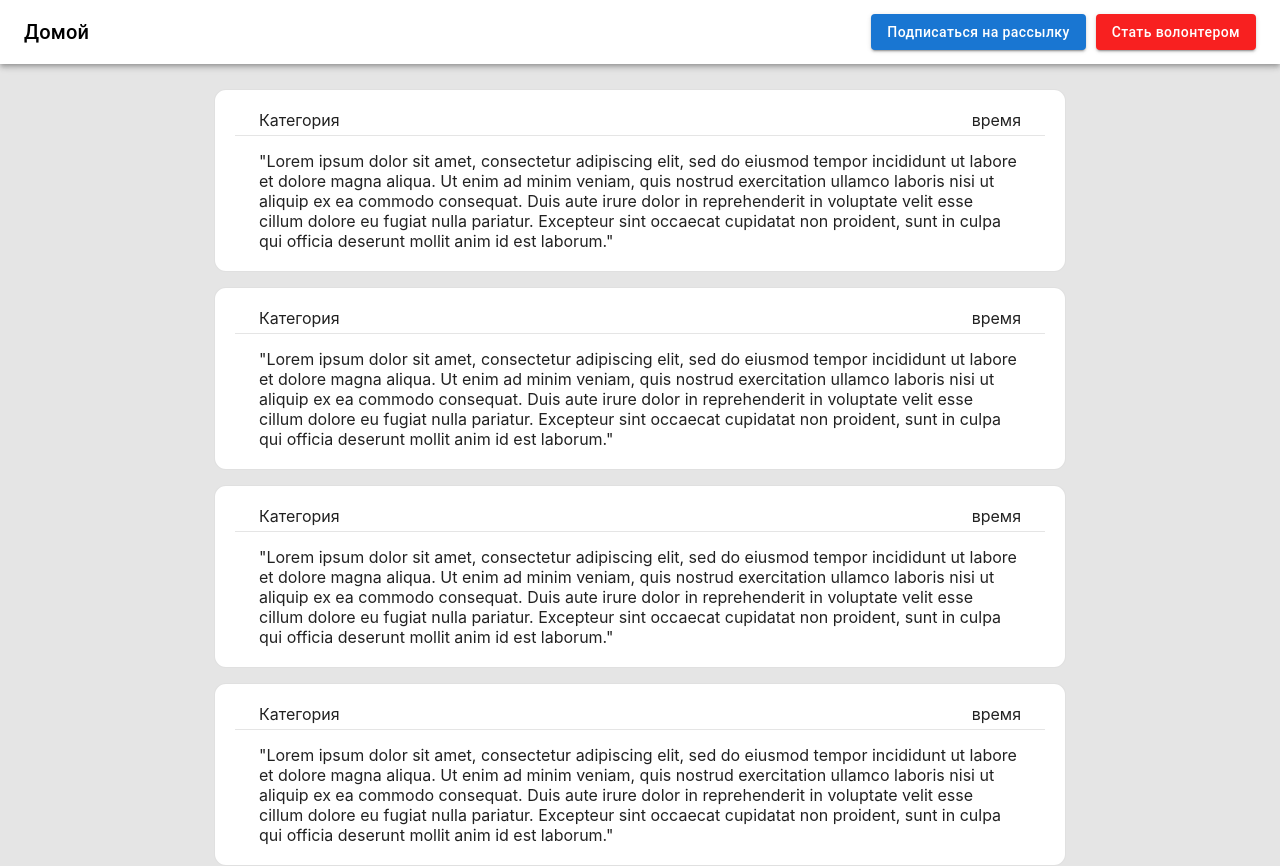
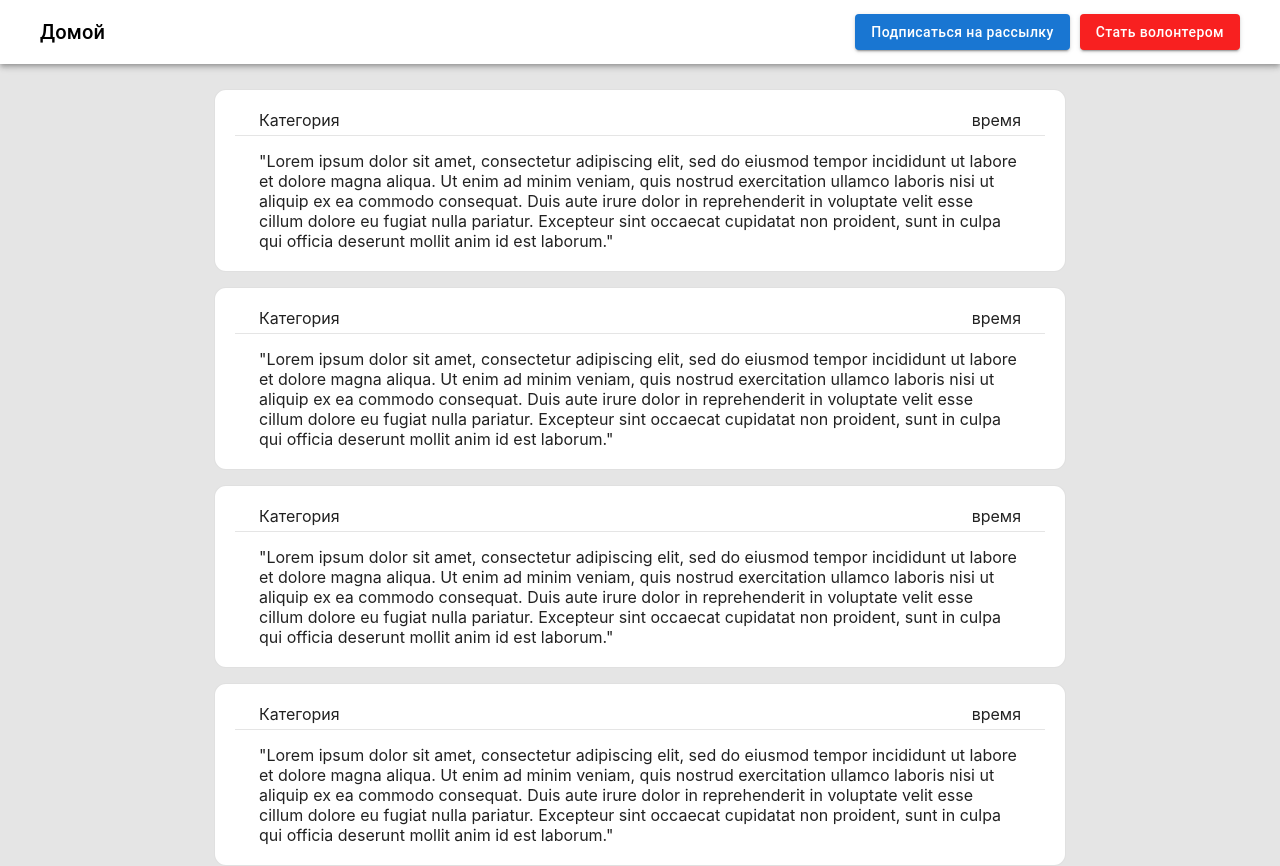
Before and after one commit to salavat876/rostelekom, a React (Create React App) app: page / in a window 1280 px wide. Shown: the top 866 px of the page. Built offline with nearby package versions, Linux system fonts and the light colour scheme.

Commit message:
make paddings

```diff
--- a/src/components/Navbar.js
+++ b/src/components/Navbar.js
@@ -33,8 +33,11 @@ export default function NavBar() {
   const classes = useStyles();
   return (
     <Box sx={{ flexGrow: 1 }}>
-      <AppBar position="static" >
-        <Toolbar className={classes.toolbar}>
+      <AppBar  position="static" style={{backgroundColor:'#ffff'}} >
+        <Toolbar className={classes.toolbar} sx={{
+            minWidth:1200,
+            margin:'0 auto'
+        }}>
           <Typography variant="h6" component="div" sx={{ flexGrow: 1 }}>
             Домой
           </Typography>
```
